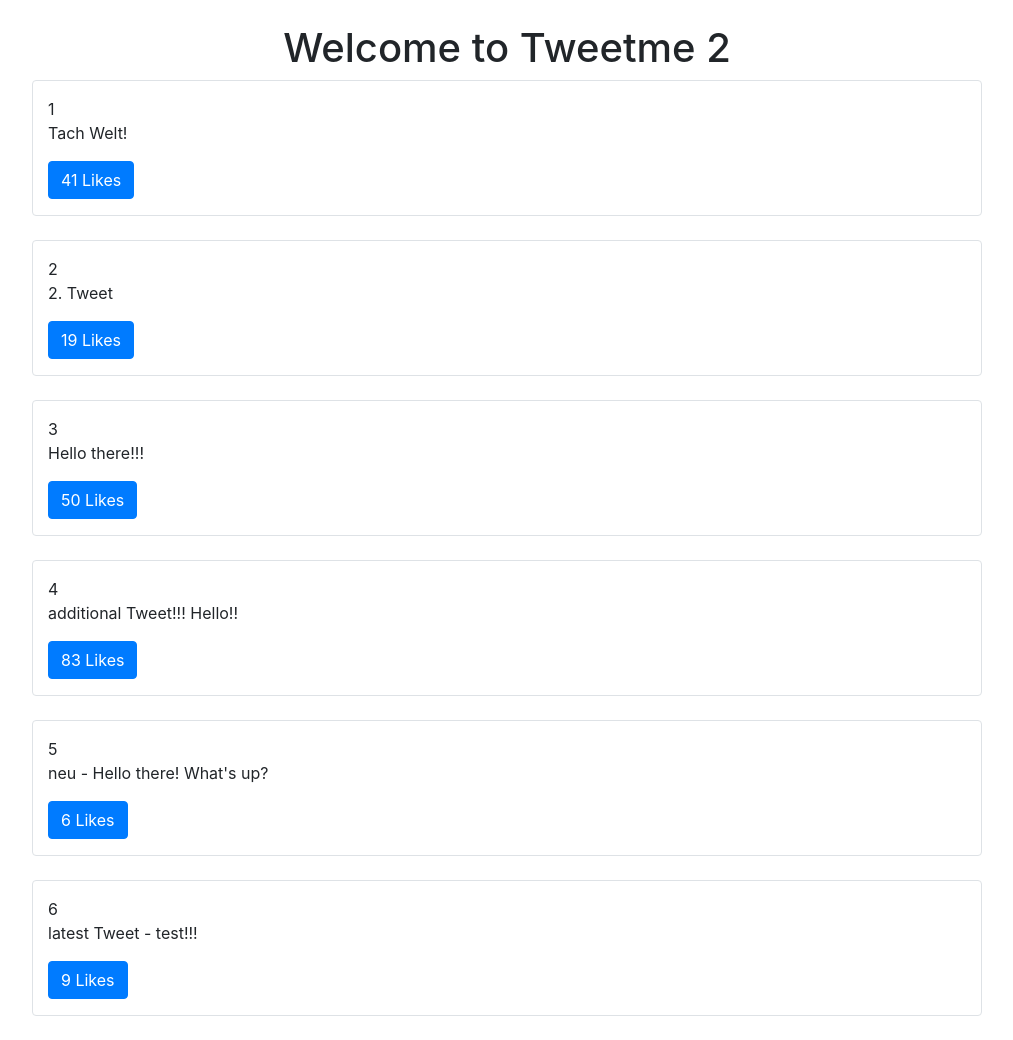
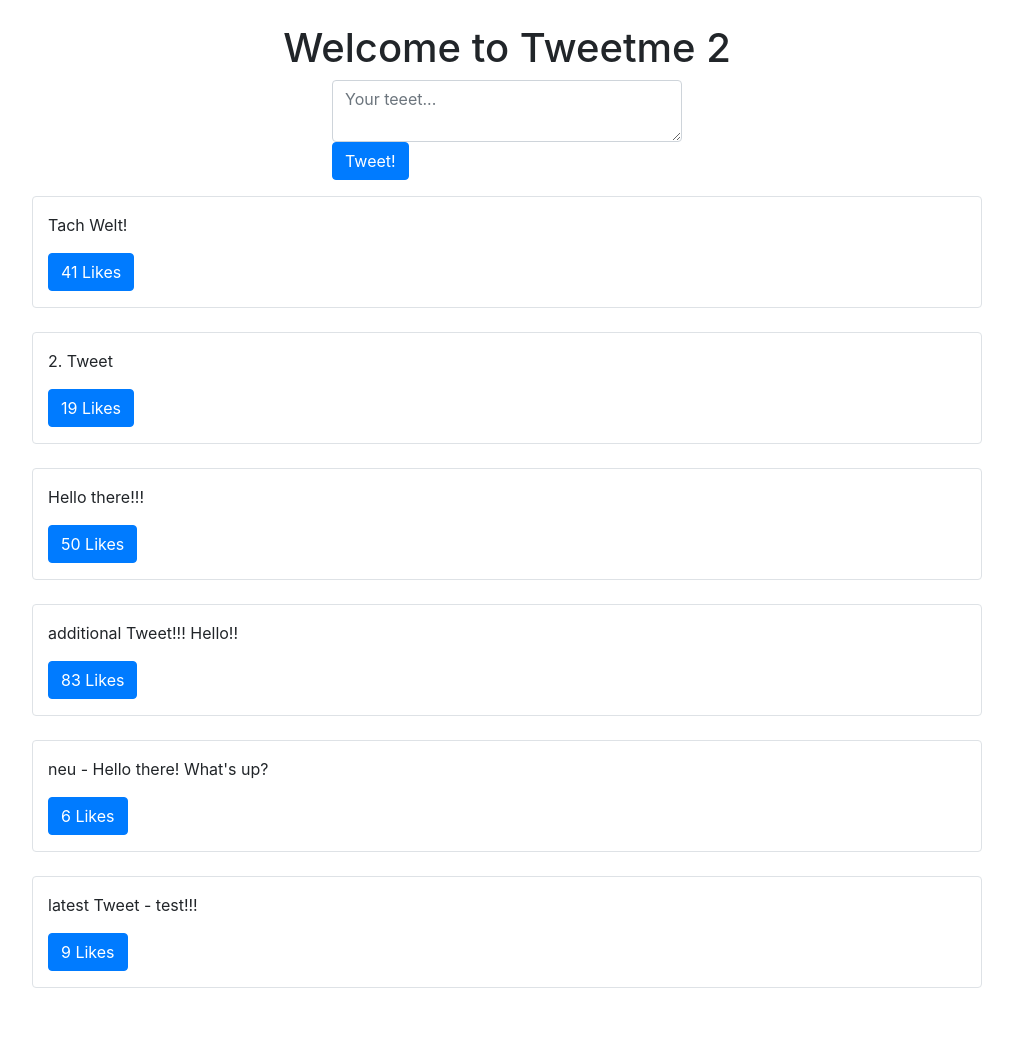
Before and after one commit to JanMeckelholt/tweetme2, a Django app: page / in a window 1280 px wide. Shown: the part 56-1096 px from the top of the page, without its empty margins (133-1146 px from the left). After the commit the page ends 1044 px from the top, so only its background shows below. Run offline with Django 3.2, Linux system fonts and the light colour scheme; data comes from the database, SQL or seed files in the repository; both versions use the stored data as it was after the commit; some libraries are stand-ins or nearby versions.

Commit message:
Tweet form on homepage

```diff
--- /dev/null
+++ b/templates/components/form.html
@@ -0,0 +1,4 @@
+<form method="Post"> {% csrf_token %}
+  {{form.as_p}}
+  <button type='submit' class="btn btn-secondary">Save</button>
+</form>
--- a/templates/pages/home.html
+++ b/templates/pages/home.html
@@ -9,6 +9,19 @@
     <div class="col text-center">
       <h1>Welcome to Tweetme 2</h1>
     </div>
+  </div>
+
+  <div class="row mb-3">
+    <div class="col-md-4 mx-auto col-10">
+      <form class="form" action="/create-tweet" method="post">
+        {% csrf_token %}
+        <input type="hidden" name="next" value="/">
+        <textarea class="form-control" name="content" placeholder="Your teeet..."></textarea>
+        <button class="btn btn-primary" type="submit">Tweet!</button>
+      </form>
+
+    </div>
+
   </div>
 
     <div class="row "id="tweets">
@@ -26,7 +39,7 @@
       return "<button class='btn btn-primary' onclick=handleDidLike(" + tweet.id + "," + tweet.likes + ")>" + tweet.likes + " Likes</button>"
     }
     function formatTweetElement(tweet) {
-      var formatedTweet = "<div class='col-12 col-md-10 mx-auto border rounded py-3 mb-4 id='tweet-" +tweet.id +"'>"+ tweet.id + "<p>"+ tweet.content+ "</p>" +
+      var formatedTweet = "<div class='col-12 col-md-10 mx-auto border rounded py-3 mb-4 id='tweet-" +tweet.id +"'>"+"<p>"+ tweet.content+ "</p>" +
       "<div class='btn-group'>" + LikeBtn(tweet) + "</div>" +
       "</div>"
       return formatedTweet
--- a/tweetme2/urls.py
+++ b/tweetme2/urls.py
@@ -16,11 +16,12 @@ Including another URLconf
 from django.contrib import admin
 from django.urls import path
 
-from tweets.views import home_view, tweet_detail_view, tweets_list_view
+from tweets.views import home_view, tweet_detail_view, tweets_list_view, tweet_create_view
 
 urlpatterns = [
     path('admin/', admin.site.urls),
     path('', home_view),
     path('tweets/<int:tweet_id>', tweet_detail_view),
+    path('create-tweet', tweet_create_view),
     path('tweets', tweets_list_view),
 ]
--- a/tweets/views.py
+++ b/tweets/views.py
@@ -1,13 +1,26 @@
 import random
-from django.shortcuts import render, get_object_or_404
+from django.shortcuts import render, get_object_or_404, redirect
 from django.http import HttpResponse, JsonResponse
 
+from .forms import TweetForm
 from .models import Tweet
 
 # Create your views here.
 def home_view(request, *args, **kwargs):
     print(args, kwargs)
     return render(request, "pages/home.html", context={}, status=200)
+
+def tweet_create_view(request, *args, **kwargs):
+    form = TweetForm(request.POST or None)
+    print('post data is', request.POST)
+    next_url = request.POST.get("next") or None
+    if form.is_valid():
+        obj = form.save(commit=False)
+        obj.save()
+        if next_url != None:
+            return redirect(next_url)
+        form = TweetForm()
+    return render(request, 'components/form.html', context={"form": form})
 
 def tweets_list_view(request, *args, **kwargs):
     qs = Tweet.objects.all()
```
Also changed, not shown: tweets/forms.py (added, +14 -0 lines), db.sqlite3.
